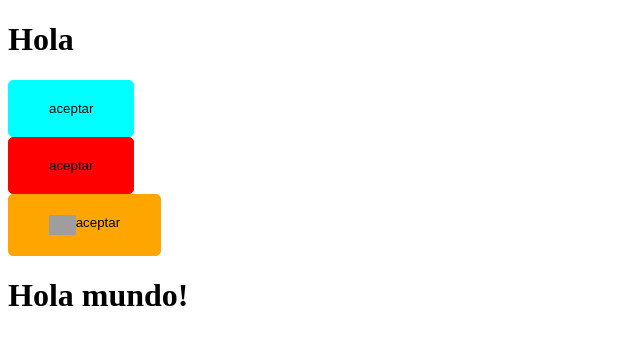
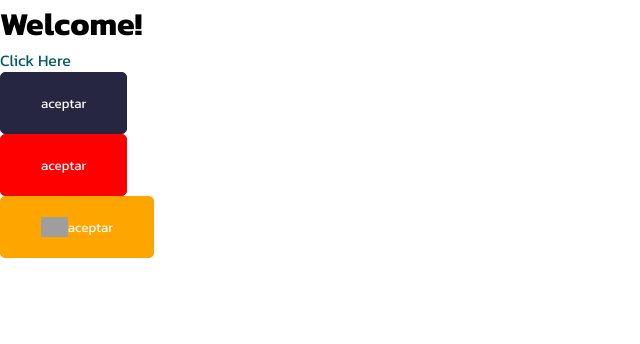
Before and after one commit to Al3x4nDr0s/Proyecto-Marketplace-NFTs, a React (Create React App) app in the folder client/: page / in a window 1280 px wide. Shown: the top 344 px of the page, without its empty margins (0-640 px from the left). Built offline with nearby package versions, Linux system fonts and the light colour scheme; grey boxes are pictures that could not be loaded.

Commit message:
history/front/schema: add(styles) * Se definio variables globales

```diff
--- a/client/public/index.html
+++ b/client/public/index.html
@@ -10,6 +10,12 @@
       content="Web site created using create-react-app"
     />
     <link rel="apple-touch-icon" href="%PUBLIC_URL%/logo192.png" />
+    <link rel="preconnect" href="https://fonts.googleapis.com" />
+    <link rel="preconnect" href="https://fonts.gstatic.com" crossorigin />
+    <link
+      href="https://fonts.googleapis.com/css2?family=Kanit:ital,wght@0,200;0,400;0,500;0,600;0,700;0,800;1,200;1,300;1,400;1,500;1,600;1,700;1,800&display=swap"
+      rel="stylesheet"
+    />
     <!--
       manifest.json provides metadata used when your web app is installed on a
       user's mobile device or desktop. See https://developers.google.com/web/fundamentals/web-app-manifest/
--- /dev/null
+++ b/client/src/App.css
@@ -0,0 +1,11 @@
+* {
+  box-sizing: border-box;
+  margin: 0;
+  padding: 0;
+  font-family: "Kanit", sans-serif;
+}
+
+:root {
+  --mainFontColor: #171717;
+  --secondFontColor: #fafafa;
+}
--- a/client/src/App.js
+++ b/client/src/App.js
@@ -1,30 +1,25 @@
-import {Route, Routes} from "react-router-dom"
+import { Fragment } from 'react';
+import { Route, Routes } from "react-router-dom"
 import LandingPage from "./components/LandingPage";
+import Footer from "./components/Footer/Footer.jsx";
 import Home from "./components/Home/Home";
+
+import './App.css';
 
 
 function App() {
   return (
     <div className="App">
       <Routes>
-        <Route exact path={"/"} element={<LandingPage/>}></Route>
-        <Route exact path={"/home"} element={<Home/>}></Route>
+        <Route exact path={"/"} element={<LandingPage />}/>
+        <Route exact path={"/home"} element={
+          <Fragment>
+            {/* <NavBar/> */}
+            <Home />
+            <Footer />
+          </Fragment>
+        }/>
       </Routes>
-      <h1>Hola mundo!</h1>
-      {/* <header className="App-header">
-        <img src={logo} className="App-logo" alt="logo" />
-        <p>
-          Edit <code>src/App.js</code> and save to reload.
-        </p>
-        <a
-          className="App-link"
-          href="https://reactjs.org"
-          target="_blank"
-          rel="noopener noreferrer"
-        >
-          Learn React
-        </a>
-      </header> */}
     </div>
   );
 }
--- a/client/src/components/Footer/Footer.jsx
+++ b/client/src/components/Footer/Footer.jsx
@@ -1,4 +1,6 @@
 import React from 'react'
+
+// font-family: 'Kanit', sans-serif;
 
 const Footer = () => {
   return (
--- a/client/src/components/LandingPage.jsx
+++ b/client/src/components/LandingPage.jsx
@@ -1,10 +1,12 @@
 import React from 'react';
 import Button from './shared/Button';
+import {Link} from 'react-router-dom'
 
 function LandingPage() {
     return (
         <div>
-            <h1>Hola</h1>
+            <h1 style={{fontFamily: 'Kanit'}}>Welcome!</h1>
+            <Link to="/home" style={{fontFamily: 'Kanit', textDecoration: 'none', color: '#065A60'}}>Click Here</Link>
             <Button title="aceptar" onClick={() => console.log('entro')}/>
             <Button color="red" title="aceptar"/>
             <Button color="orange" icon="search" title="aceptar"/>
--- a/client/src/components/shared/Button.jsx
+++ b/client/src/components/shared/Button.jsx
@@ -2,12 +2,13 @@ import React from "react";
 import styled from "styled-components";
 
 const StyledButton = styled.button`
-  border: 1px solid ${(props) => props.color || "aqua"};;
+  border: 1px solid ${(props) => props.color || "#272640"};
   border-radius: 5px;
   cursor: pointer;
+  color: var(--secondFontColor);
   padding: 20px 40px;
   outline: none;
-  background: ${(props) => props.color || "aqua"};
+  background: ${(props) => props.color || "#272640"};
   display: flex;
   img {
       height: 20px;
@@ -15,10 +16,14 @@ const StyledButton = styled.button`
 
   &:hover{
       background: white;
-      color: ${(props) => props.color || "aqua"};
-      border: 1px solid ${(props) => props.color || "aqua"};
+      color: ${(props) => props.color || "var(--mainFontColor)"};
+      border: 1px solid ${(props) => props.color || "#312244"};
   }
 `;
+
+const InputDefault = styled.input`
+
+`
 
 const iconDictionary = {
     search: "https://cdn-icons-png.flaticon.com/512/64/64673.png",
--- /dev/null
+++ b/client/src/components/shared/Input.jsx
@@ -0,0 +1 @@
+import Styled from "styled-components";
```
